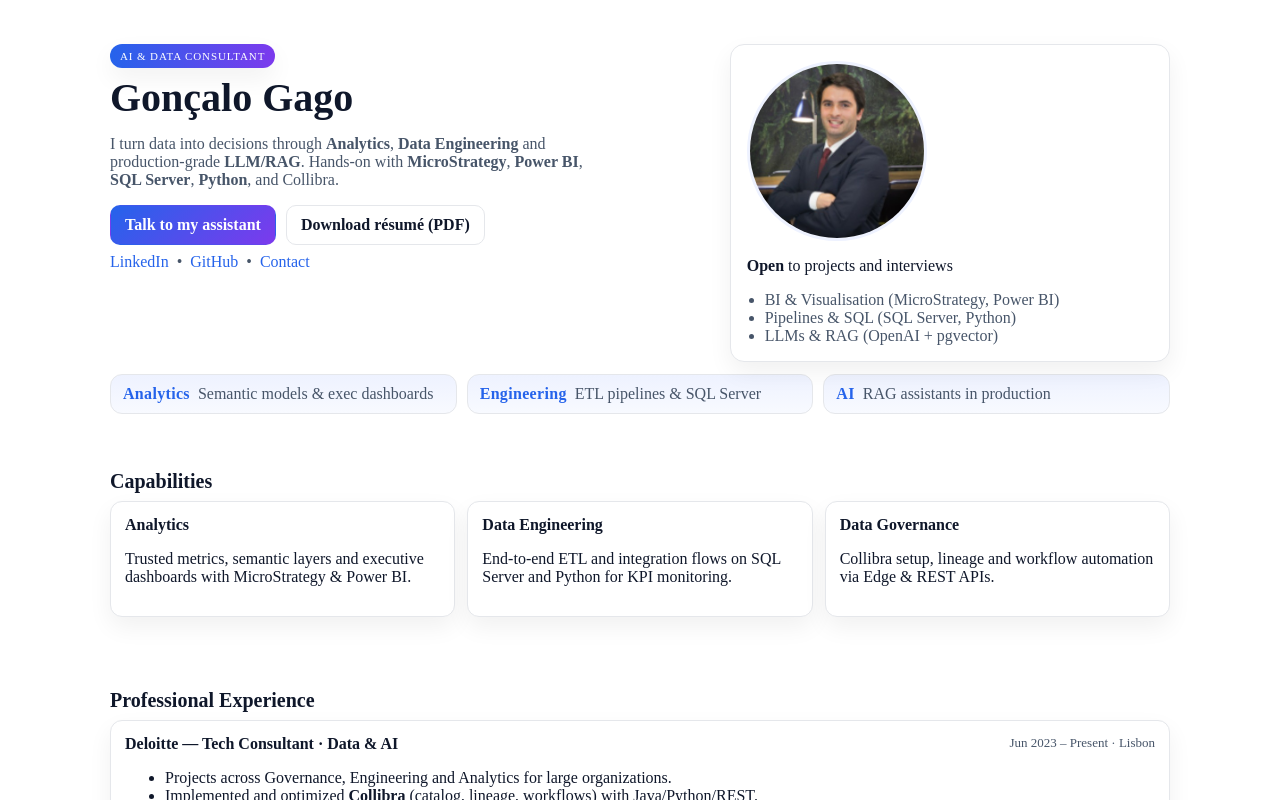
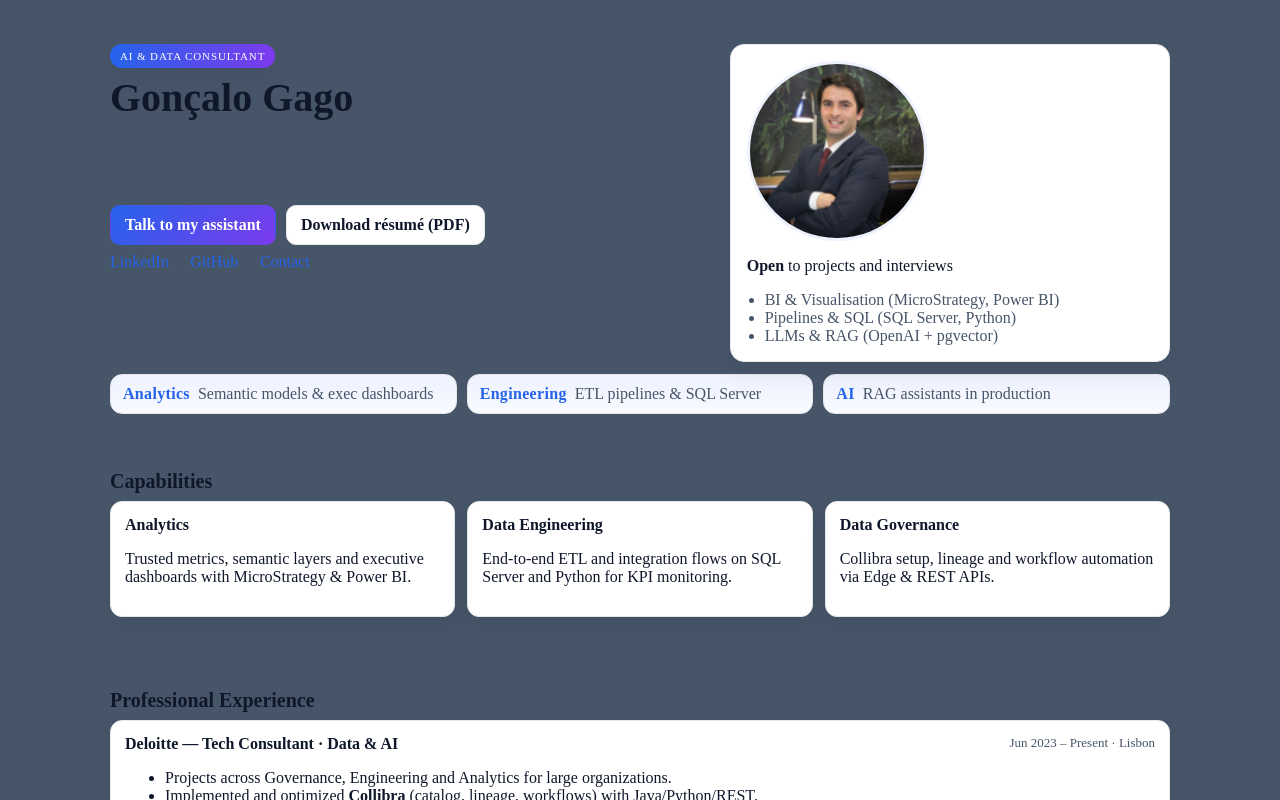
Before and after one commit to goncalogago1/curriculo, a Next.js app: page / in a window 1280 px wide. Shown: the top 800 px of the page. Built offline with nearby package versions, Linux system fonts and the light colour scheme.

Commit message:
fix: 3333teste teste de commit few

```diff
--- a/app/globals.css
+++ b/app/globals.css
@@ -1,6 +1,6 @@
 /* ========= THEME (LIGHT) ========= */
 :root{
-  --bg: #ffffff;
+  --bg: #475569;
   --bg-soft: #f8fafc;             /* slate-50 */
   --card: #ffffff;
   --text: #0f172a;                 /* slate-900 */
```
